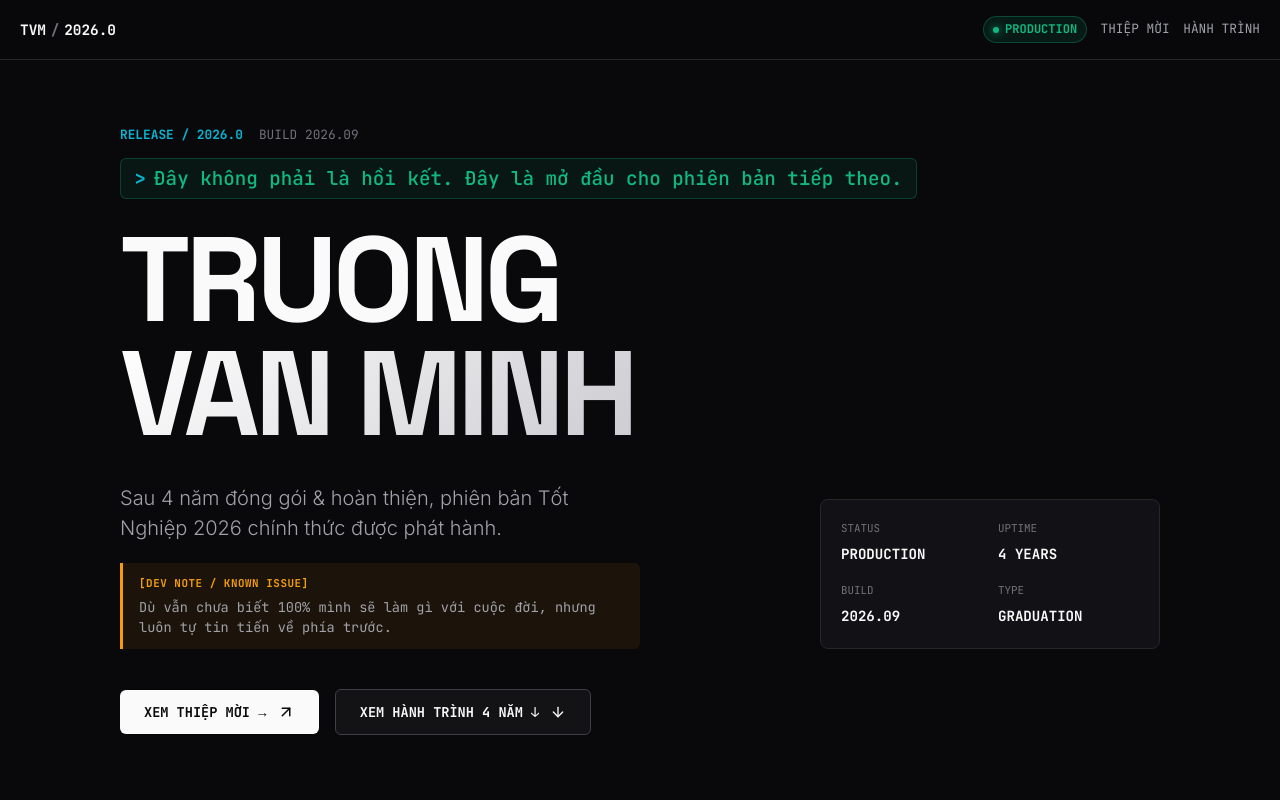
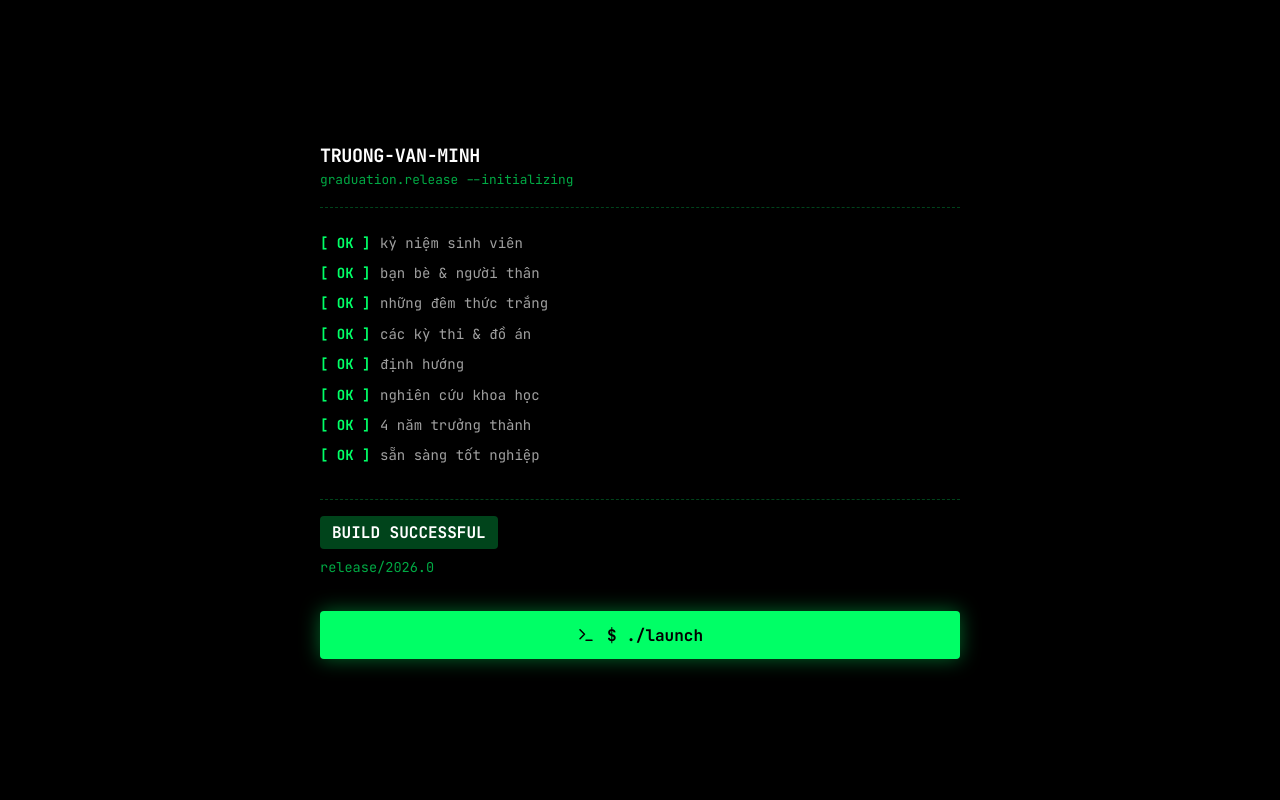
Before and after one commit to Mr-1504/graduation-release, a React (Vite) app: page / in a window 1280 px wide. Shown: the top 800 px of the page. Built offline with nearby package versions, Linux system fonts and the light colour scheme.

Commit message:
feat: add animated boot screen and initialization sequence to app startup

```diff
--- a/src/App.jsx
+++ b/src/App.jsx
@@ -1,6 +1,7 @@
 import React, { useEffect, useState } from "react";
 import {
   releaseInfo,
+  bootLogs,
   changelog,
   contributors,
 } from "./data";
@@ -13,15 +14,30 @@ import {
   ExternalLink,
   ChevronDown,
   ChevronUp,
+  Terminal,
+  SkipForward,
 } from "lucide-react";
 
 export default function App() {
   const lang = "vi";
+  const [isBooted, setIsBooted] = useState(false);
   const [scrollProgress, setScrollProgress] = useState(0);
   const [activeContributor, setActiveContributor] = useState(null);
   const [rsvpStatus, setRsvpStatus] = useState(() => {
     return localStorage.getItem("graduation_rsvp") || null;
   });
+
+  // Enable body overflow once booted
+  useEffect(() => {
+    if (!isBooted) {
+      document.body.style.overflow = "hidden";
+    } else {
+      document.body.style.overflow = "unset";
+    }
+    return () => {
+      document.body.style.overflow = "unset";
+    };
+  }, [isBooted]);
 
   // Accordion state for Changelog (default latest version open)
   const [expandedVersions, setExpandedVersions] = useState({
@@ -59,6 +75,7 @@ export default function App() {
 
   // Track scroll progress
   useEffect(() => {
+    if (!isBooted) return;
     const handleScroll = () => {
       const totalScroll = document.documentElement.scrollHeight - window.innerHeight;
       if (totalScroll > 0) {
@@ -67,12 +84,16 @@ export default function App() {
     };
     window.addEventListener("scroll", handleScroll, { passive: true });
     return () => window.removeEventListener("scroll", handleScroll);
-  }, []);
+  }, [isBooted]);
 
   const handleRsvp = (status) => {
     setRsvpStatus(status);
     localStorage.setItem("graduation_rsvp", status);
   };
+
+  if (!isBooted) {
+    return <BootScreen lang={lang} onLaunch={() => setIsBooted(true)} />;
+  }
 
   return (
     <div className="app-container">
@@ -98,7 +119,7 @@ export default function App() {
               handleScrollTo("ceremony");
             }}
           >
-            {lang === "vi" ? "THIỆP MỜI" : "CEREMONY"}
+            THIỆP MỜI
           </a>
 
           <a
@@ -109,7 +130,7 @@ export default function App() {
               handleScrollTo("changelog");
             }}
           >
-            {lang === "vi" ? "HÀNH TRÌNH" : "JOURNEY"}
+            HÀNH TRÌNH
           </a>
         </div>
       </header>
@@ -125,9 +146,7 @@ export default function App() {
           {/* Featured Top Slogan */}
           <div className="hero-slogan-top">
             <span>
-              {lang === "vi"
-                ? "Đây không phải là hồi kết. Đây là mở đầu cho phiên bản tiếp theo."
-                : "This is not the end. This is the beginning of the next version."}
+              Đây không phải là hồi kết. Đây là mở đầu cho phiên bản tiếp theo.
             </span>
           </div>
 
@@ -148,9 +167,7 @@ export default function App() {
               <div className="hero-life-note">
                 <span className="life-note-tag">[DEV NOTE / KNOWN ISSUE]</span>
                 <p>
-                  {lang === "vi"
-                    ? "Dù vẫn chưa biết 100% mình sẽ làm gì với cuộc đời, nhưng luôn tự tin tiến về phía trước."
-                    : "Still doesn't know 100% what I'll do with life, but always moving forward with confidence."}
+                  Dù vẫn chưa biết 100% mình sẽ làm gì với cuộc đời, nhưng luôn tự tin tiến về phía trước.
                 </p>
               </div>
             </div>
@@ -182,7 +199,7 @@ export default function App() {
               className="btn-primary"
               style={{ cursor: "pointer", border: "none" }}
             >
-              {lang === "vi" ? "XEM THIỆP MỜI →" : "VIEW INVITATION →"}
+              XEM THIỆP MỜI →
               <ArrowUpRight size={18} />
             </button>
 
@@ -191,13 +208,13 @@ export default function App() {
               className="btn-secondary"
               style={{ cursor: "pointer" }}
             >
-              {lang === "vi" ? "XEM HÀNH TRÌNH 4 NĂM ↓" : "VIEW 4-YEAR JOURNEY ↓"}
+              XEM HÀNH TRÌNH 4 NĂM ↓
               <ArrowDown size={16} />
             </button>
           </div>
         </section>
 
-        {/* 01 — DEPLOYMENT (Ceremony Invitation) - Moved up right after Hero */}
+        {/* 01 — DEPLOYMENT (Ceremony Invitation) */}
         <section id="ceremony" className="section">
           <div className="section-head">
             <span className="num">01</span>
@@ -207,13 +224,9 @@ export default function App() {
 
           <div className="ceremony-grid">
             <div className="ceremony-info">
-              <h3>
-                {lang === "vi" ? "THỜI GIAN & ĐỊA ĐIỂM LỄ TỐT NGHIỆP." : "THE FINAL BUILD IS DEPLOYING."}
-              </h3>
+              <h3>THỜI GIAN & ĐỊA ĐIỂM LỄ TỐT NGHIỆP.</h3>
               <p>
-                {lang === "vi"
-                  ? "Trân trọng kính mời bạn đến tham dự Lễ tốt nghiệp và chia vui trong ngày trọng đại này!"
-                  : "You are cordially invited to celebrate the graduation ceremony of mine."}
+                Trân trọng kính mời bạn đến tham dự Lễ tốt nghiệp và chia vui trong ngày trọng đại này!
               </p>
             </div>
 
@@ -250,22 +263,18 @@ export default function App() {
                 className="btn-location"
               >
                 <MapPin size={16} />
-                {lang === "vi" ? "MỞ VỊ TRÍ TRÊN GOOGLE MAPS" : "OPEN LOCATION IN GOOGLE MAPS"}
+                MỞ VỊ TRÍ TRÊN GOOGLE MAPS
                 <ExternalLink size={14} />
               </a>
             </div>
           </div>
         </section>
 
-        {/* 02 — RSVP (Deployment Confirmation) - Placed directly after Ceremony */}
+        {/* 02 — RSVP (Deployment Confirmation) */}
         <section id="rsvp" className="section" style={{ paddingTop: "1rem" }}>
           <div className="rsvp-card">
             <div className="rsvp-eyebrow">DEPLOYMENT CONFIRMATION</div>
-            <h2>
-              {lang === "vi"
-                ? "BẠN SẼ ĐẾN THAM DỰ CHỨ?"
-                : "WILL YOU BE THERE FOR THE FINAL DEPLOYMENT?"}
-            </h2>
+            <h2>BẠN SẼ ĐẾN THAM DỰ CHỨ?</h2>
 
             {!rsvpStatus ? (
               <div className="rsvp-buttons">
@@ -294,22 +303,20 @@ export default function App() {
                 </div>
                 <div className="rsvp-status-sub">
                   {rsvpStatus === "yes"
-                    ? (lang === "vi" ? "Rất mong được gặp bạn tại lễ tốt nghiệp!" : "See you at the ceremony!")
-                    : (lang === "vi" ? "Cảm ơn bạn đã đồng hành cùng mình trong suốt 4 năm qua." : "Thanks for being a part of the journey.")}
+                    ? "Rất mong được gặp bạn tại lễ tốt nghiệp!"
+                    : "Cảm ơn bạn đã đồng hành cùng mình trong suốt 4 năm qua."}
                 </div>
                 <button
                   className="btn-reset-rsvp"
                   onClick={() => handleRsvp(null)}
                 >
-                  {lang === "vi" ? "Thay đổi câu trả lời" : "Change Response"}
+                  Thay đổi câu trả lời
                 </button>
               </div>
             )}
 
             <div className="rsvp-device-note">
-              {lang === "vi"
-                ? "* Lưu ý: Lựa chọn của bạn được lưu trực tiếp trên thiết bị này."
-                : "* Note: Your response is saved locally on this device."}
+              * Lưu ý: Lựa chọn của bạn được lưu trực tiếp trên thiết bị này.
             </div>
           </div>
         </section>
@@ -319,7 +326,7 @@ export default function App() {
           <div className="section-head">
             <span className="num">03</span>
             <h2>CHANGELOG</h2>
-            <span className="sub">{lang === "vi" ? "HÀNH TRÌNH 4 NĂM" : "RELEASE HISTORY"}</span>
+            <span className="sub">HÀNH TRÌNH 4 NĂM</span>
           </div>
 
           <div className="changelog-accordion-list">
@@ -373,7 +380,7 @@ export default function App() {
           <div className="section-head">
             <span className="num">04</span>
             <h2>CONTRIBUTORS</h2>
-            <span className="sub">{lang === "vi" ? "LỜI CẢM ƠN CHÂN THÀNH" : "CORE TEAM & PARTNERS"}</span>
+            <span className="sub">LỜI CẢM ƠN CHÂN THÀNH</span>
           </div>
 
           <div className="contributors-grid">
@@ -387,7 +394,7 @@ export default function App() {
                 <h3 className="contributor-group">{item.group[lang]}</h3>
                 <p className="contributor-summary">{item.summary[lang]}</p>
                 <div className="contributor-read-more">
-                  <span>{lang === "vi" ? "Đọc tâm sự" : "Read note"}</span>
+                  <span>Đọc tâm sự</span>
                   <ArrowUpRight size={14} />
                 </div>
               </div>
@@ -395,7 +402,7 @@ export default function App() {
           </div>
         </section>
 
-        {/* 05 — THE FINAL BUILD (Mood Shift: Dark -> Warm Light) - Grand Emotional Climax */}
+        {/* 05 — THE FINAL BUILD (Mood Shift: Dark -> Warm Light) */}
         <section id="final-build" className="section">
           <div className="section-head">
             <span className="num">05</span>
@@ -459,9 +466,7 @@ export default function App() {
           </div>
 
           <p className="footer-closing">
-            {lang === "vi"
-              ? "Đây không phải là hồi kết. Đây là mở đầu cho phiên bản tiếp theo."
-              : "This is not the end. This is the beginning of the next version."}
+            Đây không phải là hồi kết. Đây là mở đầu cho phiên bản tiếp theo.
           </p>
 
           <div className="footer-bottom">
@@ -490,3 +495,88 @@ export default function App() {
     </div>
   );
 }
+
+// 01 — BOOT SCREEN COMPONENT
+function BootScreen({ lang, onLaunch }) {
+  const [visibleLines, setVisibleLines] = useState(0);
+  const [bootFinished, setBootFinished] = useState(false);
+  const logs = bootLogs[lang] || bootLogs.vi;
+
+  const handleSkipLog = (e) => {
+    if (e) e.stopPropagation();
+    if (!bootFinished) {
+      setVisibleLines(logs.length);
+      setBootFinished(true);
+    }
+  };
+
+  useEffect(() => {
+    if (bootFinished) return;
+
+    const interval = setInterval(() => {
+      setVisibleLines((prev) => {
+        if (prev < logs.length) {
+          return prev + 1;
+        } else {
+          clearInterval(interval);
+          setBootFinished(true);
+          return prev;
+        }
+      });
+    }, 200);
+
+    return () => clearInterval(interval);
+  }, [logs.length, bootFinished]);
+
+  return (
+    <div
+      className="boot-screen"
+      onClick={!bootFinished ? handleSkipLog : undefined}
+      style={{ cursor: bootFinished ? "default" : "pointer" }}
+    >
+      <div className="boot-container" onClick={(e) => e.stopPropagation()}>
+        <div className="boot-header" style={{ display: "flex", justifyContent: "space-between", alignItems: "center" }}>
+          <div>
+            <div className="boot-title">TRUONG-VAN-MINH</div>
+            <div className="boot-sub">graduation.release --initializing</div>
+          </div>
+          {!bootFinished && (
+            <button
+              className="boot-skip-btn"
+              onClick={handleSkipLog}
+              title="Bỏ qua / Skip log animation"
+            >
+              <SkipForward size={14} />
+              <span>BỎ QUA</span>
+            </button>
+          )}
+        </div>
+
+        <div className="boot-logs" onClick={!bootFinished ? handleSkipLog : undefined}>
+          {logs.slice(0, visibleLines).map((log, idx) => (
+            <div key={idx} className="boot-line">
+              <span className="boot-status">[ {log.status} ]</span>
+              <span className="boot-label">{log.text}</span>
+            </div>
+          ))}
+        </div>
+
+        {bootFinished ? (
+          <div className="boot-result">
+            <div className="boot-success-badge">BUILD SUCCESSFUL</div>
+            <div className="boot-version">release/2026.0</div>
+
+            <button className="boot-launch-btn" onClick={onLaunch}>
+              <Terminal size={18} />
+              $ ./launch
+            </button>
+          </div>
+        ) : (
+          <div style={{ textAlign: "center", marginTop: "1rem", fontSize: "0.75rem", color: "#00aa44", opacity: 0.8 }}>
+            (Chạm bất kỳ đâu để bỏ qua chạy log)
+          </div>
+        )}
+      </div>
+    </div>
+  );
+}
```
